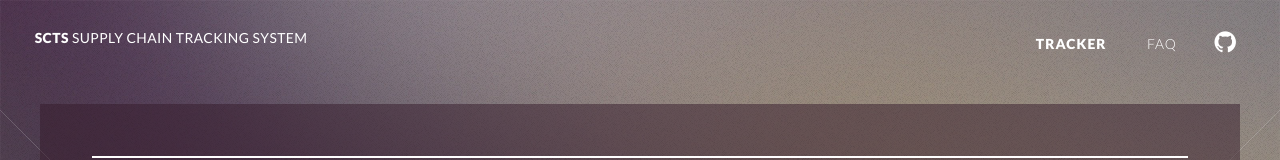
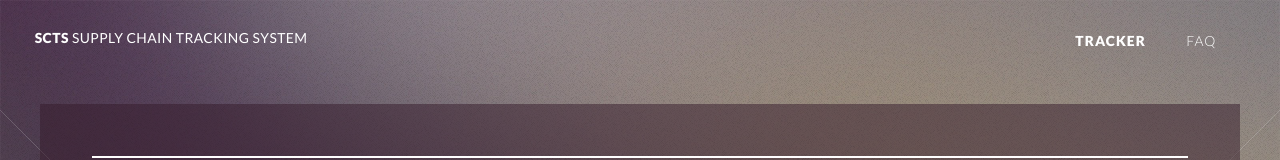
Before and after one commit to AtrauraBlockchain/scts, a plain HTML site: page web/index.html in a window 1280 px wide. Shown: the top 160 px of the page. Drawn offline with Linux system fonts and the light colour scheme.

Commit message:
Update index.html

```diff
--- a/web/index.html
+++ b/web/index.html
@@ -23,8 +23,7 @@
 							<li class="current"><a href="tracker.html">Tracker</a></li>
 							<li><a href="faq.html">FAQ</a></li>
 							<li>
-								<a href="https://github.com/anrodon/tracking-blockchain" class="icon fa-github" style="font-size: 25px; padding: 0.05em 0.3em; top: 0.1em;">
-		</a>
+
 		</li>
 		</ul>
 		</nav>
```
